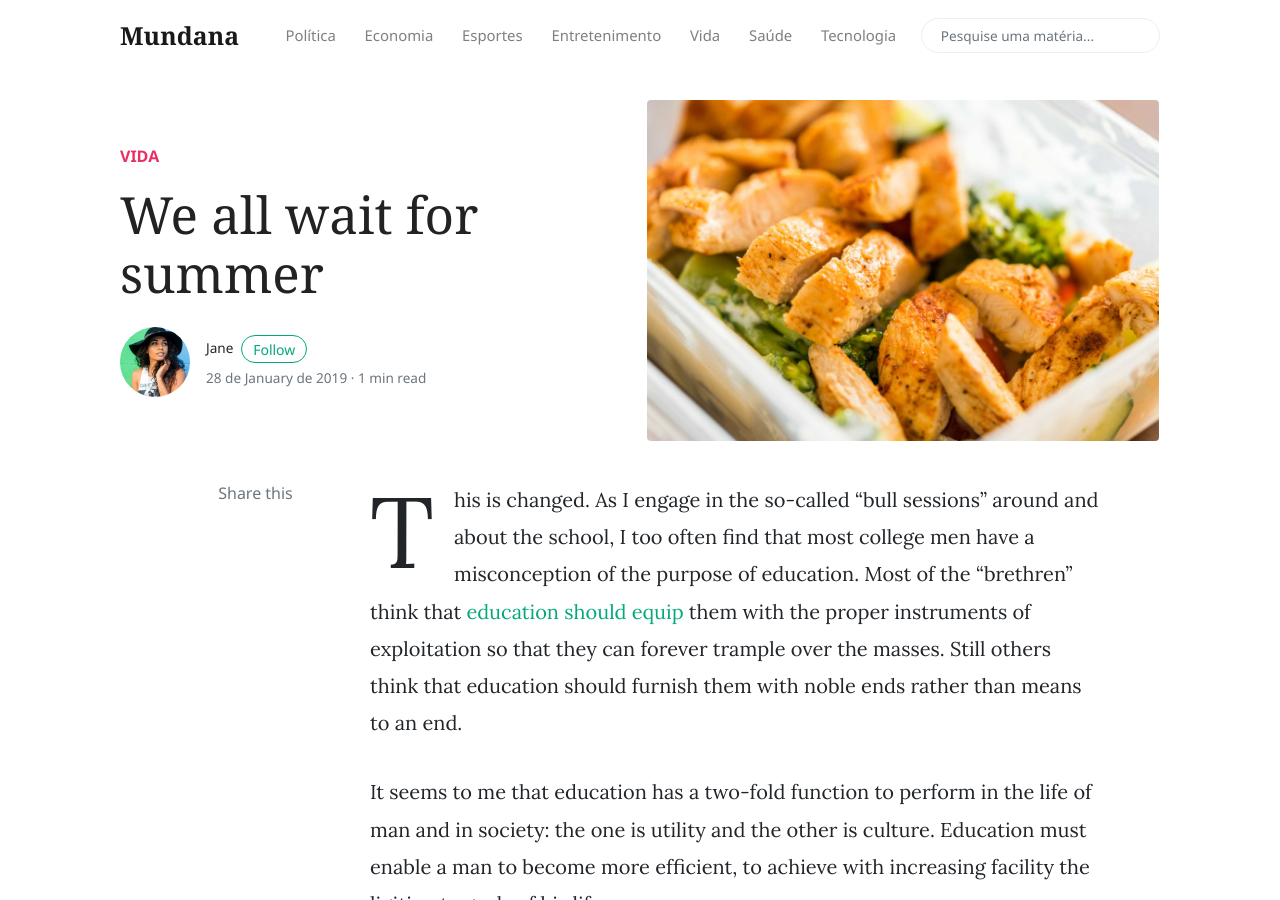
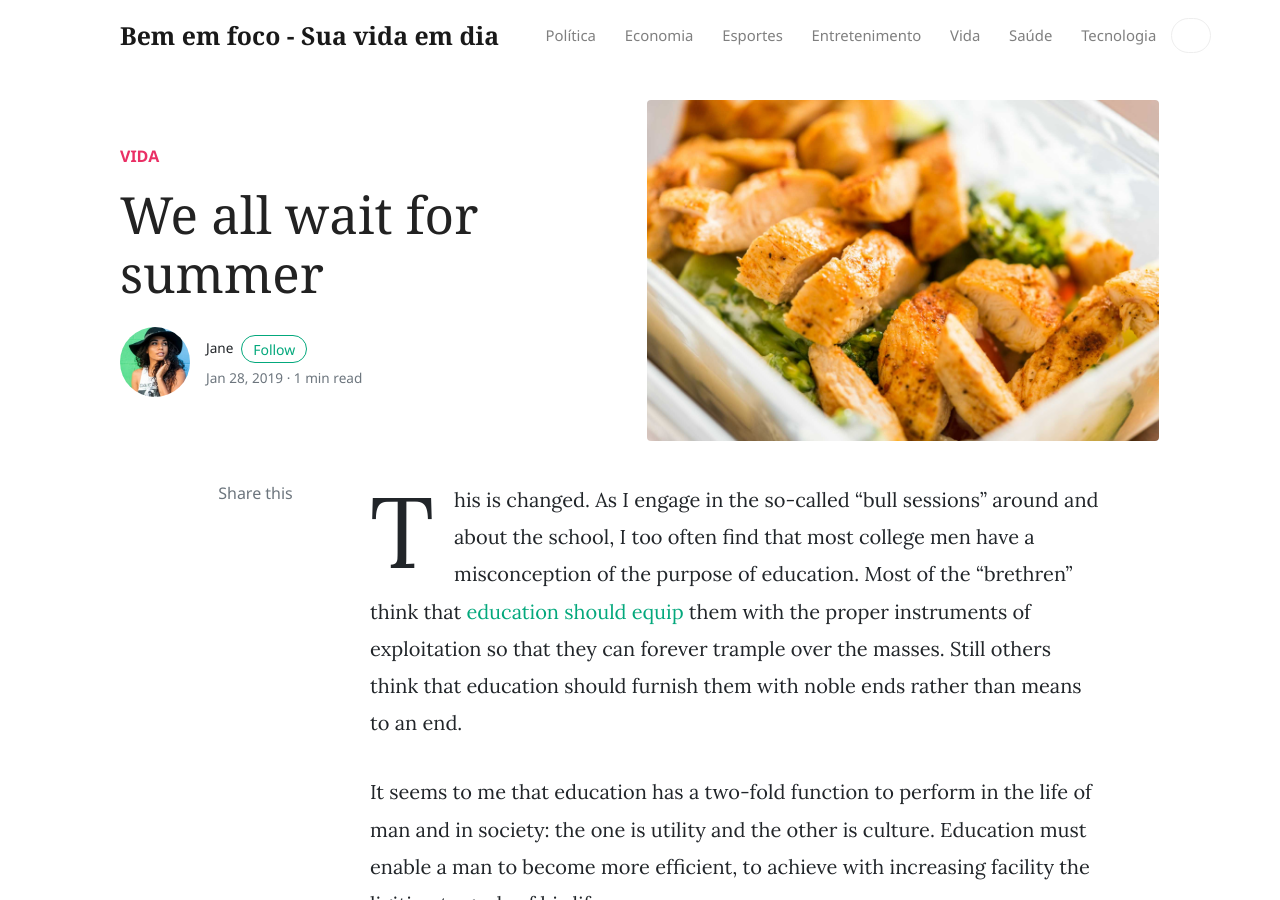
Before and after one commit to luishenriquetp01/luishenriquetp01.github.io, a Jekyll site: the page built from _posts/2019-01-28-we-all-wait-for-summer.md, in a window 1280 px wide and 900 px high. Built offline with Jekyll 4.4.1, drawn with Linux system fonts in a browser that asks for light colours; nearby versions of some CDN libraries; comment, search, counter and statistics services are not loaded.

```diff
--- a/_config.yml
+++ b/_config.yml
@@ -1,15 +1,13 @@
 # Site
-name: 'Mundana'
-description: 'Mundana is a free Jekyll theme for awesome people like you, Medium like.'
+name: 'Bem em foco - Sua vida em dia'
+description: 'Política, Economia, Esportes, Entretenimento, Vida, Saúde, Tecnologia'
 logo: 'assets/images/logo.png'
 favicon: 'assets/images/favicon.ico'
 baseurl: ''
-disqus: 'demowebsite'
-email: 'wowthemesnet@gmail.com'
+disqus: 'bememfoco'
+email: 'contato@bememfoco.com'
 mailchimp-list: 'https://wowthemes.us11.list-manage.com/subscribe/post?u=8aeb20a530e124561927d3bd8&amp;id=8c3d2d214b'
-
 locale: pt-BR
-date_format: '%d de %B de %Y'
 
 include: ['_pages']
 permalink: /:title/
--- a/_layouts/post.html
+++ b/_layouts/post.html
@@ -46,7 +46,7 @@ layout: default
 								></span
 							>
 							<span class="text-muted d-block mt-1"
-								>{{ page.date | date: '%d de %B de %Y' }} · {% include
+								>{{ page.date | date: '%b %d, %Y' }} · {% include
 								meta-read-time.html %}</span
 							>
 						</small>
```
Also changed, not shown: assets/images/logo.png (added).
